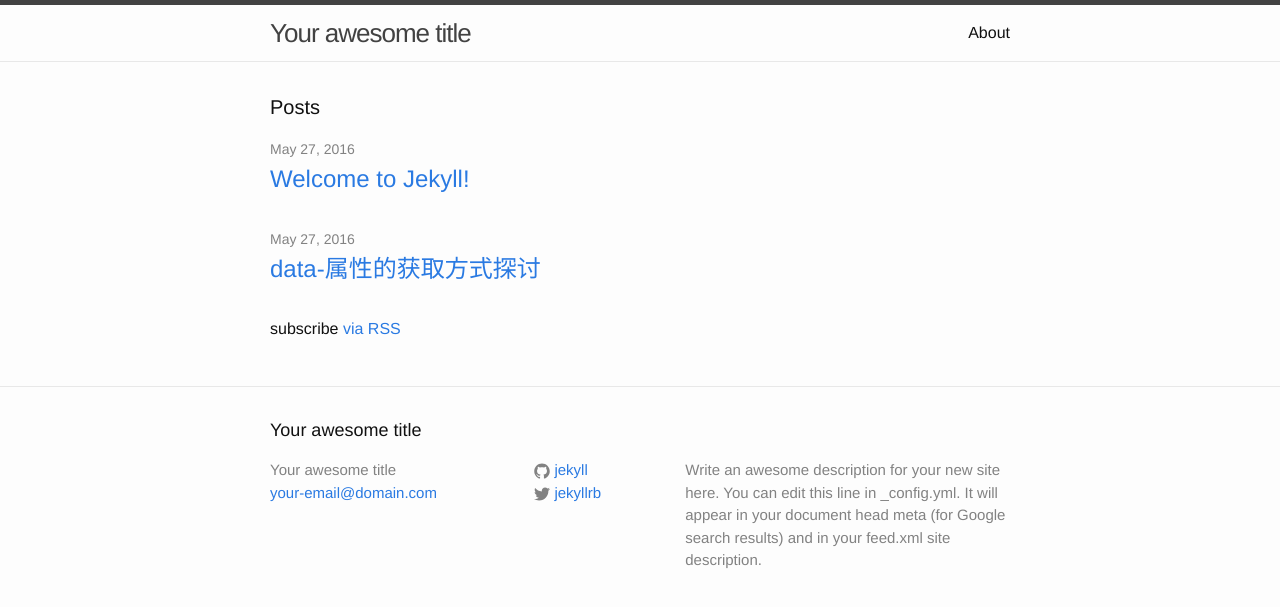
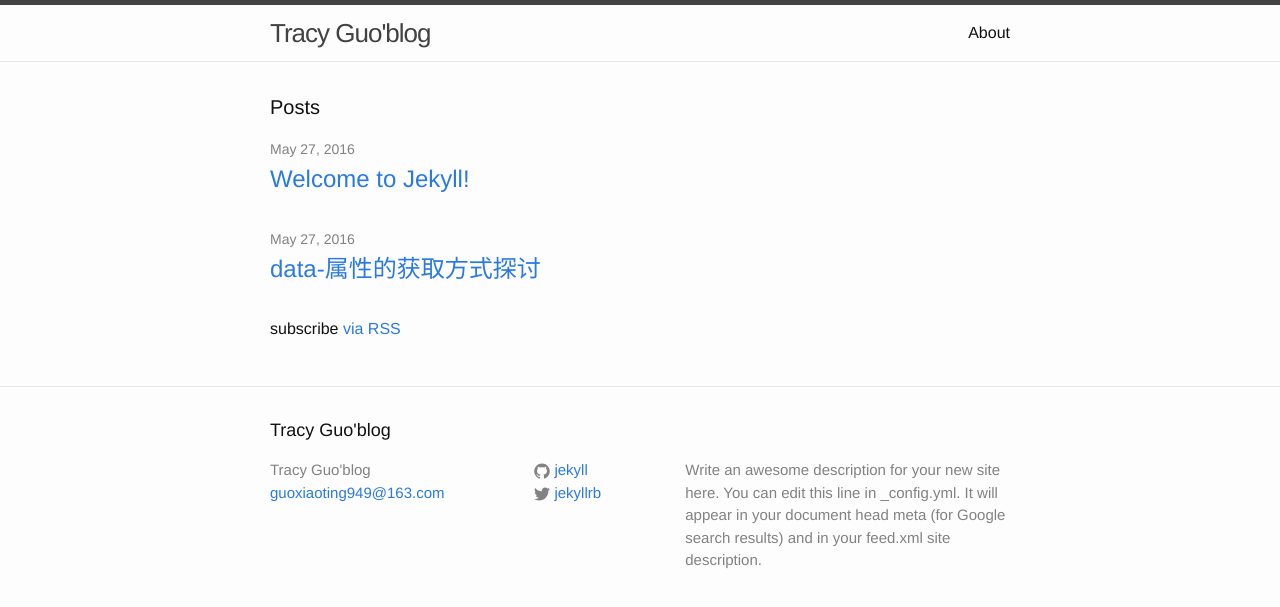
Before and after one commit to xiaowoniu22/xiaowoniu22_old.github.io, a Jekyll site: the page built from index.html, in a window 1280 px wide. Shown: the top 607 px of the page. Built offline with Jekyll 4.4.1, drawn with Linux system fonts in a browser that asks for light colours.

Commit message:
change
change

```diff
--- a/_config.yml
+++ b/_config.yml
@@ -6,8 +6,8 @@
 # 'jekyll serve'. If you change this file, please restart the server process.
 
 # Site settings
-title: Your awesome title
-email: your-email@domain.com
+title: Tracy Guo'blog
+email: guoxiaoting949@163.com
 description: > # this means to ignore newlines until "baseurl:"
   Write an awesome description for your new site here. You can edit this
   line in _config.yml. It will appear in your document head meta (for
```
